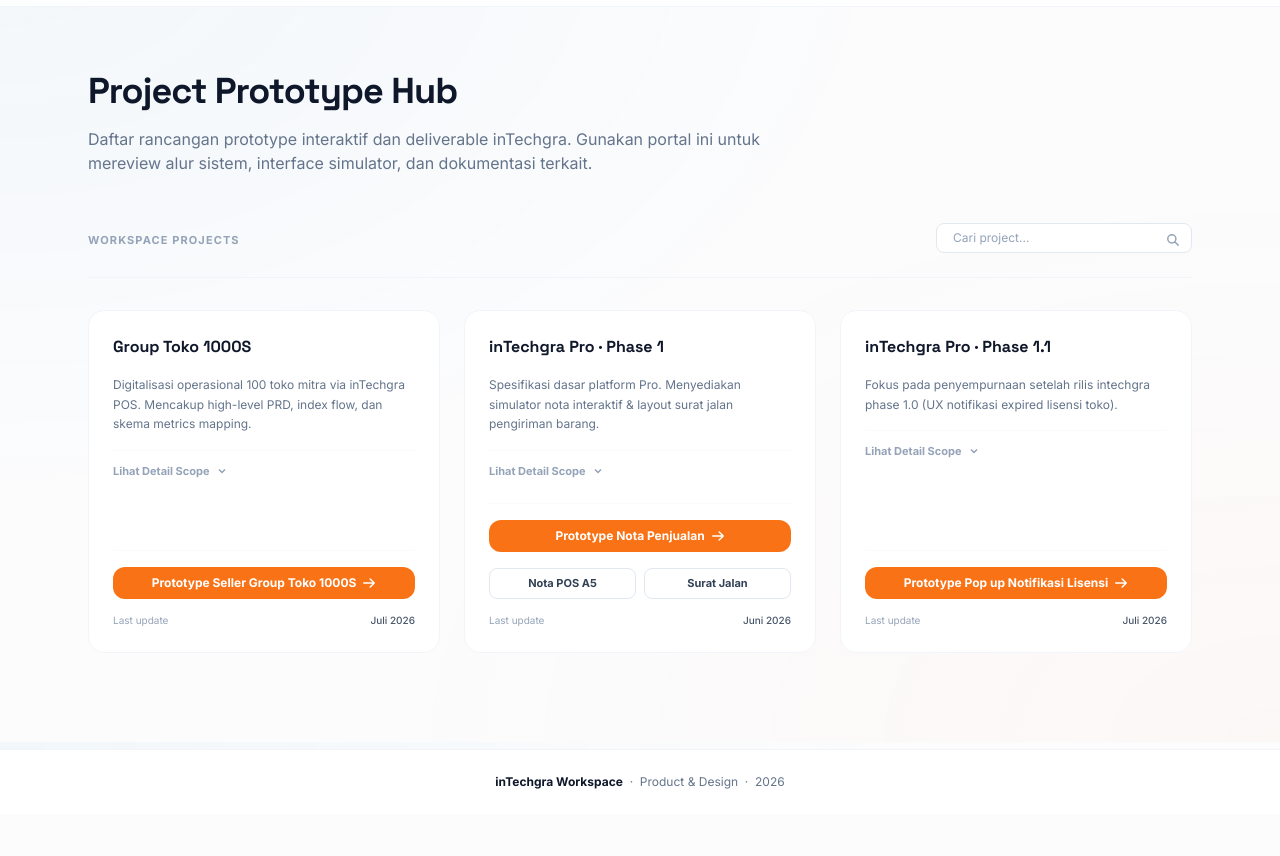
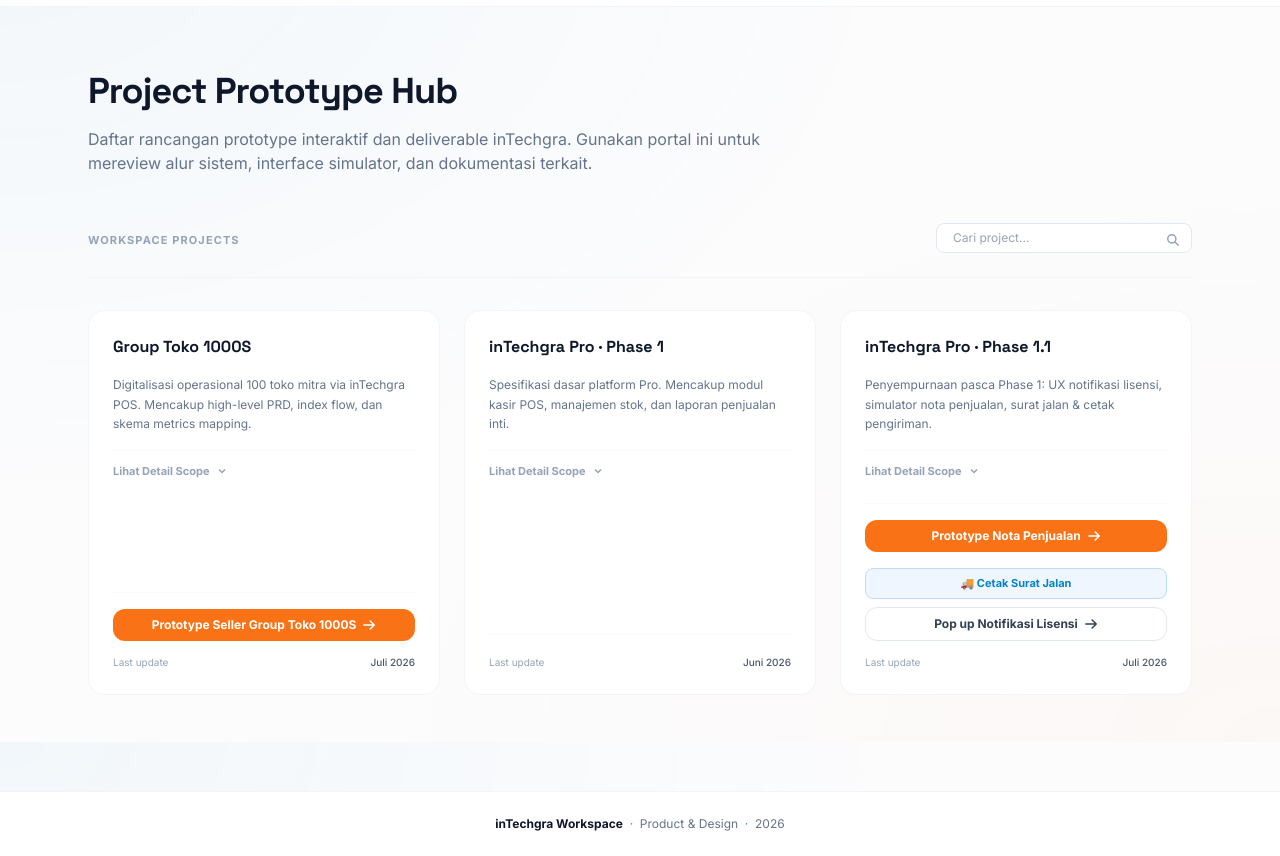
Before and after one commit to productmss1/Sestito, a plain HTML site: page index.html in a window 1280 px wide. Shown: the part 58-914 px from the top of the page. Before the commit the page ends 872 px from the top, so only its background shows below. Drawn offline with nearby package versions, Linux system fonts and the light colour scheme.

Commit message:
Add files via upload

```diff
--- a/index.html
+++ b/index.html
@@ -179,14 +179,13 @@
 
       <!-- PROJECT 2: inTechgra Pro Phase 1 -->
       <div class="modular-card bg-white border border-slate-100 rounded-2xl flex flex-col justify-between p-6"
-        data-search="intechgra pro phase 1 simulator nota penjualan surat jalan">
+        data-search="intechgra pro phase 1 spesifikasi dasar kasir stok">
         <div>
           <div class="flex justify-between items-start mb-4">
             <h3 class="font-display text-base font-bold text-slate-900">inTechgra Pro · Phase 1</h3>
           </div>
           <p class="text-xs text-slate-500 leading-relaxed mb-4">
-            Spesifikasi dasar platform Pro. Menyediakan simulator nota interaktif &amp; layout surat jalan pengiriman
-            barang.
+            Spesifikasi dasar platform Pro. Mencakup modul kasir POS, manajemen stok, dan laporan penjualan inti.
           </p>
 
           <!-- Accordion Toggle -->
@@ -203,7 +202,7 @@
             <div class="space-y-2.5 pt-3 text-[11px] text-slate-500">
               <div>
                 <span class="block font-bold text-slate-700">Scope:</span>
-                <span>Nota POS A5, Surat Jalan Gudang, Ringkasan testing penjualan</span>
+                <span>Modul Kasir POS, Manajemen Stok, Laporan Penjualan</span>
               </div>
               <div>
                 <span class="block font-bold text-slate-700">Status UAT:</span>
@@ -214,26 +213,7 @@
         </div>
 
         <div class="mt-6 pt-4 border-t border-slate-50">
-          <a href="prototypes/nota-simulator.html"
-            class="w-full inline-flex items-center justify-center gap-1.5 py-2 px-4 bg-brand-orange hover:bg-brand-orangeDark text-white rounded-xl text-xs font-bold transition mb-2">
-            Prototype Nota Penjualan
-            <svg class="w-3.5 h-3.5" fill="none" viewBox="0 0 24 24" stroke="currentColor" stroke-width="2.5">
-              <path stroke-linecap="round" stroke-linejoin="round" d="M14 5l7 7m0 0l-7 7m7-7H3" />
-            </svg>
-          </a>
-
-          <div class="grid grid-cols-2 gap-2 mt-2">
-            <a href="prototypes/nota-penjualan.html"
-              class="inline-flex items-center justify-center py-1.5 px-2 border border-slate-200 hover:bg-slate-50 hover:border-brand-orange text-slate-700 hover:text-brand-orange rounded-lg text-[11px] font-bold transition">
-              Nota POS A5
-            </a>
-            <a href="prototypes/surat-jalan.html"
-              class="inline-flex items-center justify-center py-1.5 px-2 border border-slate-200 hover:bg-slate-50 hover:border-brand-orange text-slate-700 hover:text-brand-orange rounded-lg text-[11px] font-bold transition">
-              Surat Jalan
-            </a>
-          </div>
-
-          <div class="flex items-center justify-between text-[10px] text-slate-400 mt-3.5">
+          <div class="flex items-center justify-between text-[10px] text-slate-400 mt-1">
             <span>Last update</span>
             <span class="font-medium text-slate-600">Juni 2026</span>
           </div>
@@ -242,13 +222,13 @@
 
       <!-- PROJECT 3: inTechgra Pro Phase 1.1 -->
       <div class="modular-card bg-white border border-slate-100 rounded-2xl flex flex-col justify-between p-6"
-        data-search="intechgra pro phase 1.1 license expiry mockup notifikasi lisensi">
+        data-search="intechgra pro phase 1.1 license expiry notifikasi lisensi nota penjualan surat jalan cetak pengiriman pending">
         <div>
           <div class="flex justify-between items-start mb-4">
             <h3 class="font-display text-base font-bold text-slate-900">inTechgra Pro · Phase 1.1</h3>
           </div>
           <p class="text-xs text-slate-500 leading-relaxed mb-4">
-            Fokus pada penyempurnaan setelah rilis intechgra phase 1.0 (UX notifikasi expired lisensi toko).
+            Penyempurnaan pasca Phase 1: UX notifikasi lisensi, simulator nota penjualan, surat jalan &amp; cetak pengiriman.
           </p>
 
           <!-- Accordion Toggle -->
@@ -265,24 +245,38 @@
             <div class="space-y-2.5 pt-3 text-[11px] text-slate-500">
               <div>
                 <span class="block font-bold text-slate-700">Scope:</span>
-                <span>Pemberitahuan Lisensi Expired, Trigger Call-to-Action pembayaran</span>
+                <span>Notifikasi Lisensi Expired, Nota POS A5, Surat Jalan Gudang, Detail Pengiriman &amp; Cetak Surat Jalan</span>
               </div>
               <div>
                 <span class="block font-bold text-slate-700">User:</span>
-                <span>Merchant Owner, Administrator Outlet</span>
+                <span>Merchant Owner, Administrator Outlet, Kasir</span>
               </div>
             </div>
           </div>
         </div>
 
         <div class="mt-6 pt-4 border-t border-slate-50">
-          <a href="prototypes/license-expiry.html"
-            class="w-full inline-flex items-center justify-center gap-1.5 py-2 px-4 bg-brand-orange hover:bg-brand-orangeDark text-white rounded-xl text-xs font-bold transition">
-            Prototype Pop up Notifikasi Lisensi
+          <a href="prototypes/nota-simulator.html"
+            class="w-full inline-flex items-center justify-center gap-1.5 py-2 px-4 bg-brand-orange hover:bg-brand-orangeDark text-white rounded-xl text-xs font-bold transition mb-2">
+            Prototype Nota Penjualan
             <svg class="w-3.5 h-3.5" fill="none" viewBox="0 0 24 24" stroke="currentColor" stroke-width="2.5">
               <path stroke-linecap="round" stroke-linejoin="round" d="M14 5l7 7m0 0l-7 7m7-7H3" />
             </svg>
           </a>
+
+          <a href="prototypes/detail-pengiriman.html"
+            class="w-full inline-flex items-center justify-center py-1.5 px-2 border border-blue-200 bg-blue-50 hover:bg-blue-100 hover:border-brand-blue text-brand-blue rounded-lg text-[11px] font-bold transition mt-2">
+            🚚 Cetak Surat Jalan
+          </a>
+
+          <a href="prototypes/license-expiry.html"
+            class="w-full inline-flex items-center justify-center gap-1.5 py-2 px-4 border border-slate-200 hover:bg-slate-50 hover:border-brand-orange text-slate-700 hover:text-brand-orange rounded-xl text-xs font-bold transition mt-2">
+            Pop up Notifikasi Lisensi
+            <svg class="w-3.5 h-3.5" fill="none" viewBox="0 0 24 24" stroke="currentColor" stroke-width="2.5">
+              <path stroke-linecap="round" stroke-linejoin="round" d="M14 5l7 7m0 0l-7 7m7-7H3" />
+            </svg>
+          </a>
+
           <div class="flex items-center justify-between text-[10px] text-slate-400 mt-3.5">
             <span>Last update</span>
             <span class="font-medium text-slate-600">Juli 2026</span>
```
